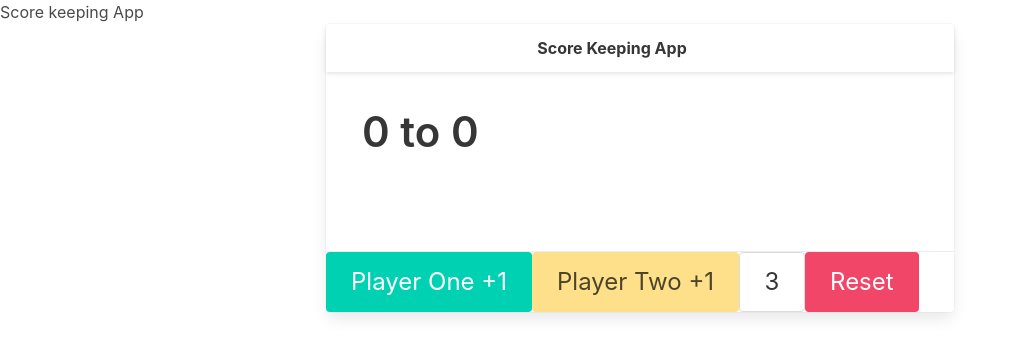
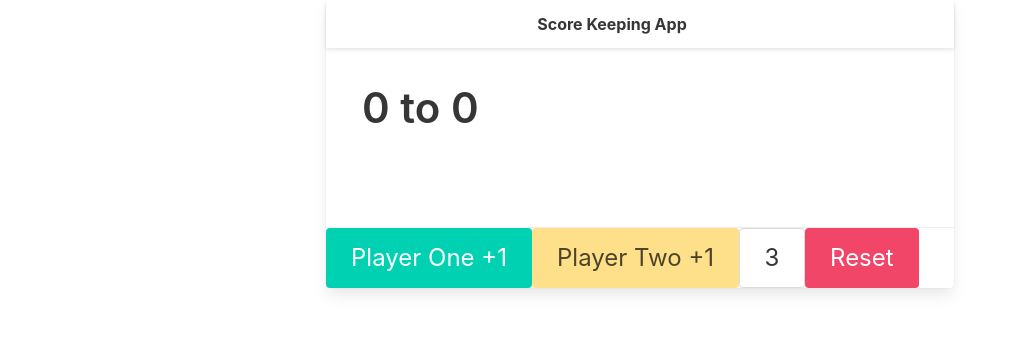
Before and after one commit to TyrinH/Score-Keeper, a plain HTML site: page index.html in a window 1280 px wide. Shown: the whole page, without its empty margins (0-1018 px from the left). Drawn offline with nearby package versions, Linux system fonts and the light colour scheme.

Commit message:
removed stray h2 tag

```diff
--- a/index.html
+++ b/index.html
@@ -8,8 +8,6 @@
     <title>Score Keeper</title>
 </head>
 <body>
-    <h1>Score keeping App</h1>
-
 
   <div class="columns is-centered">
     <div class="column is-half">
```
